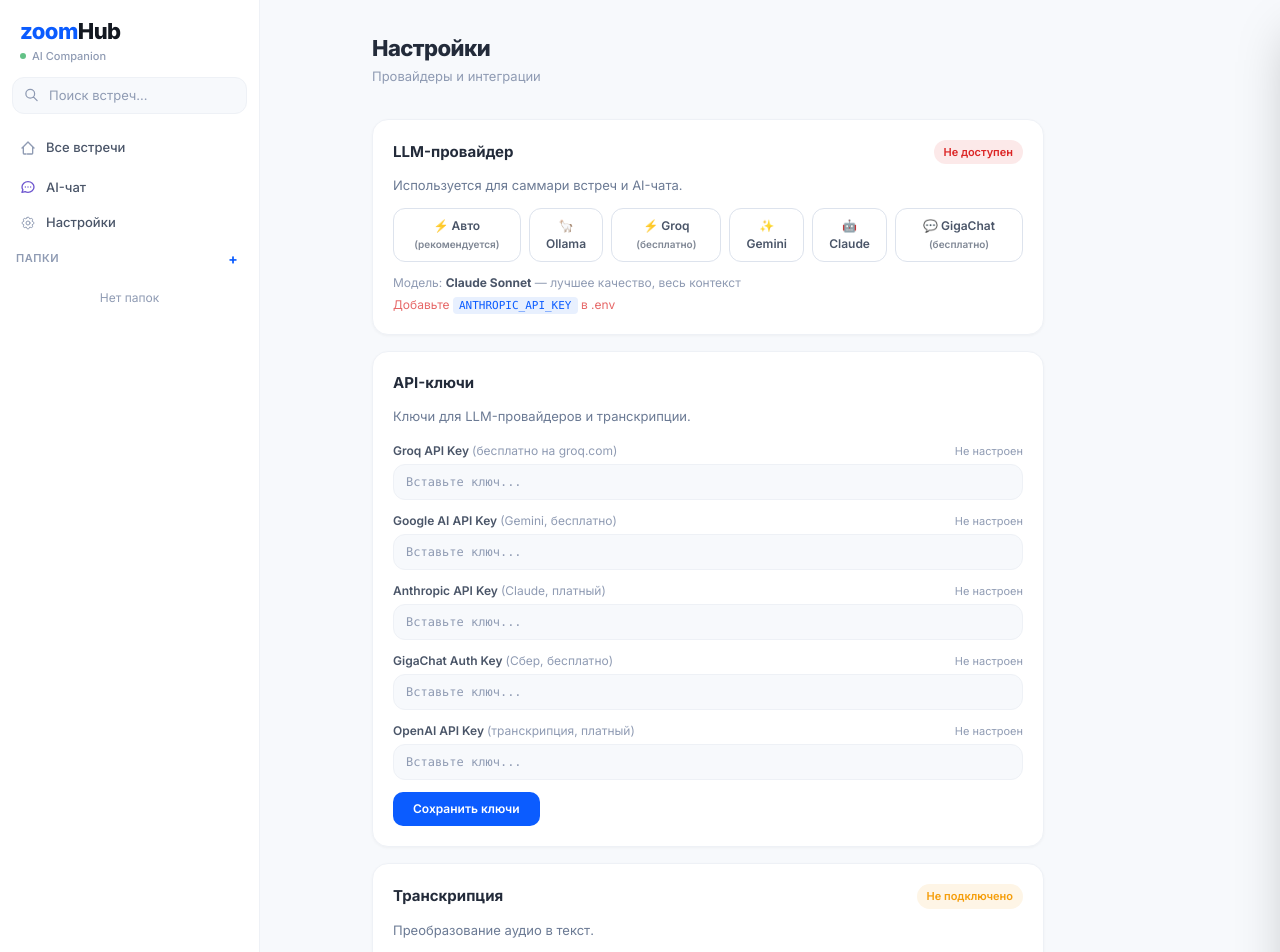
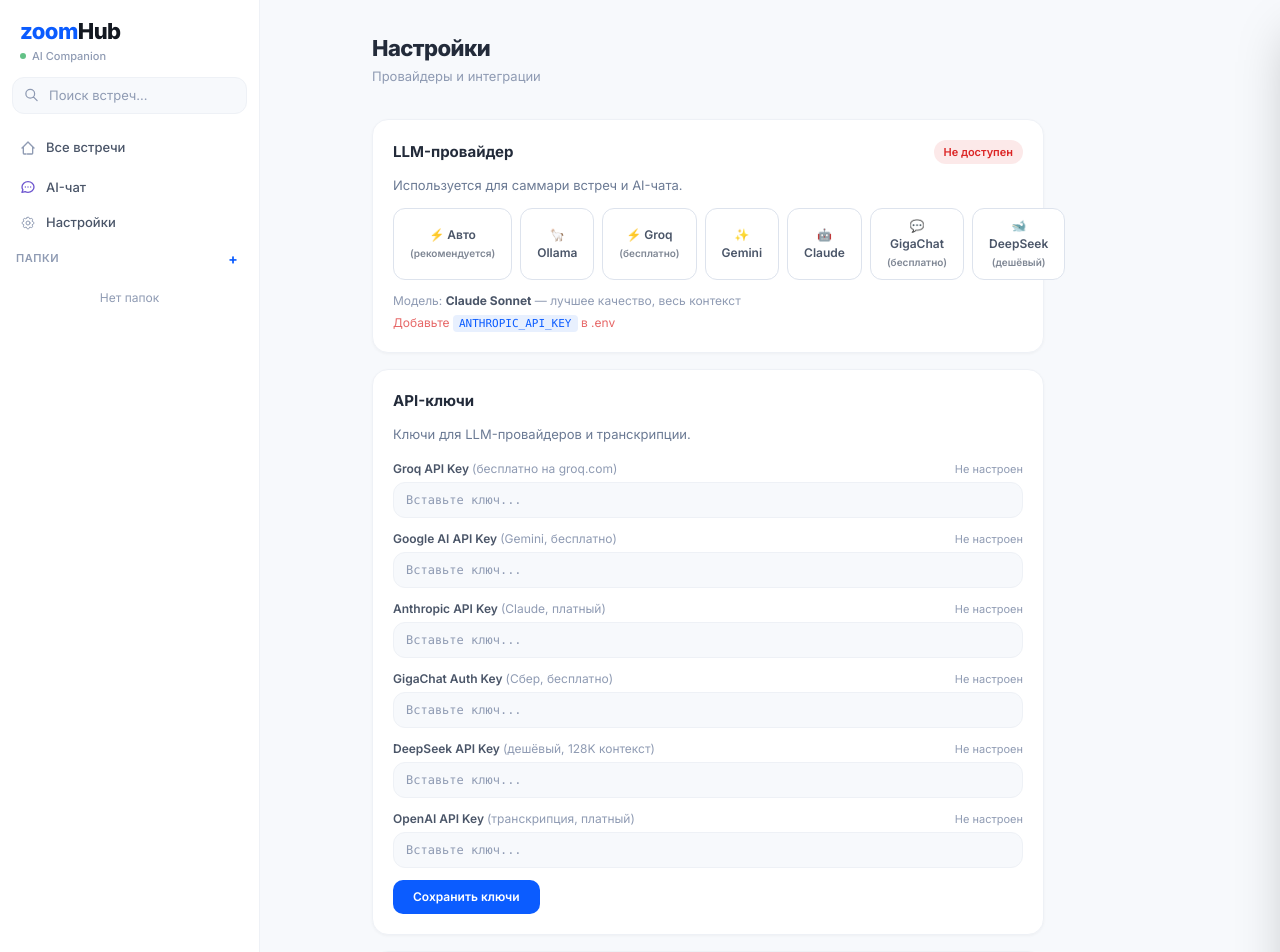
Before and after one commit to OlmasKotaullin/zoomhub, a Python web app: template app/templates/settings.html in a window 1280 px wide. Shown: the top 952 px of the page. Run offline with Jinja, Linux system fonts and the light colour scheme; the template is opened without the code that fills it, so the values that code supplies are empty; some libraries are stand-ins or nearby versions.

Commit message:
feat: add DeepSeek to settings UI — provider button, API key field, status check
Co-Authored-By: Claude Opus 4.6 (1M context) <noreply@anthropic.com>

```diff
--- a/app/templates/settings.html
+++ b/app/templates/settings.html
@@ -48,11 +48,16 @@
           {{ 'bg-zoom text-white border-zoom' if llm_provider == 'gigachat' else 'bg-white text-g-600 border-g-200 hover:border-zoom hover:text-zoom' }}">
         💬 GigaChat <span class="text-[10px] opacity-70">(бесплатно)</span>
       </button>
+      <button onclick="switchLLM('deepseek')" id="btn-llm-deepseek"
+        class="text-[12px] font-semibold px-4 py-2 rounded-xl border transition
+          {{ 'bg-zoom text-white border-zoom' if llm_provider == 'deepseek' else 'bg-white text-g-600 border-g-200 hover:border-zoom hover:text-zoom' }}">
+        🐋 DeepSeek <span class="text-[10px] opacity-70">(дешёвый)</span>
+      </button>
     </div>
     <div class="text-[12px] text-g-400">
       {% if llm_provider == 'auto' %}
         <p>Автоматический выбор лучшего доступного провайдера.</p>
-        <p class="mt-1 text-ok/70">GigaChat → Gemini → Groq → Claude</p>
+        <p class="mt-1 text-ok/70">GigaChat → DeepSeek → Gemini → Groq → Claude</p>
       {% elif llm_provider == 'groq' %}
         <p>Модель: <strong class="text-g-600">Llama 3.3 70B</strong> — бесплатно, 128K контекст, сверхбыстрый</p>
         <p class="mt-1 text-ok/70">Встречи до 2 часов помещаются целиком</p>
@@ -65,6 +70,9 @@
       {% elif llm_provider == 'gigachat' %}
         <p>Модель: <strong class="text-g-600">GigaChat (Сбер)</strong> — бесплатно, российский, ~900K токенов/мес</p>
         <p class="mt-1 text-ok/70">Получить ключ: developers.sber.ru/studio</p>
+      {% elif llm_provider == 'deepseek' %}
+        <p>Модель: <strong class="text-g-600">DeepSeek V3</strong> — 128K контекст, $0.28/M токенов, работает из РФ</p>
+        <p class="mt-1 text-ok/70">Получить ключ: platform.deepseek.com</p>
       {% else %}
         <p>Модель: <strong class="text-g-600">Claude Sonnet</strong> — лучшее качество, весь контекст</p>
         {% if not claude_ok %}<p class="mt-1 text-err/70">Добавьте <code class="text-zoom font-mono bg-zoom-light px-1.5 py-0.5 rounded text-[11px]">ANTHROPIC_API_KEY</code> в .env</p>{% endif %}
@@ -111,6 +119,7 @@
       {{ key_field("gemini_key", "Google AI API Key", "Gemini, бесплатно", "gemini", user.user_gemini_api_key, server_keys_masked.gemini) }}
       {{ key_field("anthropic_key", "Anthropic API Key", "Claude, платный", "claude", user.user_anthropic_api_key, server_keys_masked.anthropic) }}
       {{ key_field("gigachat_key", "GigaChat Auth Key", "Сбер, бесплатно", "gigachat", user.user_gigachat_auth_key, server_keys_masked.gigachat) }}
+      {{ key_field("deepseek_key", "DeepSeek API Key", "дешёвый, 128K контекст", "deepseek", user.user_deepseek_api_key, server_keys_masked.deepseek) }}
       {{ key_field("openai_key", "OpenAI API Key", "транскрипция, платный", "openai", user.user_openai_api_key, server_keys_masked.openai) }}
       <button type="submit" class="z-btn z-btn-primary px-5 py-2 text-[12px]">Сохранить ключи</button>
       <span id="keySaveStatus" class="text-[12px] text-ok ml-2 hidden">Сохранено!</span>
```
